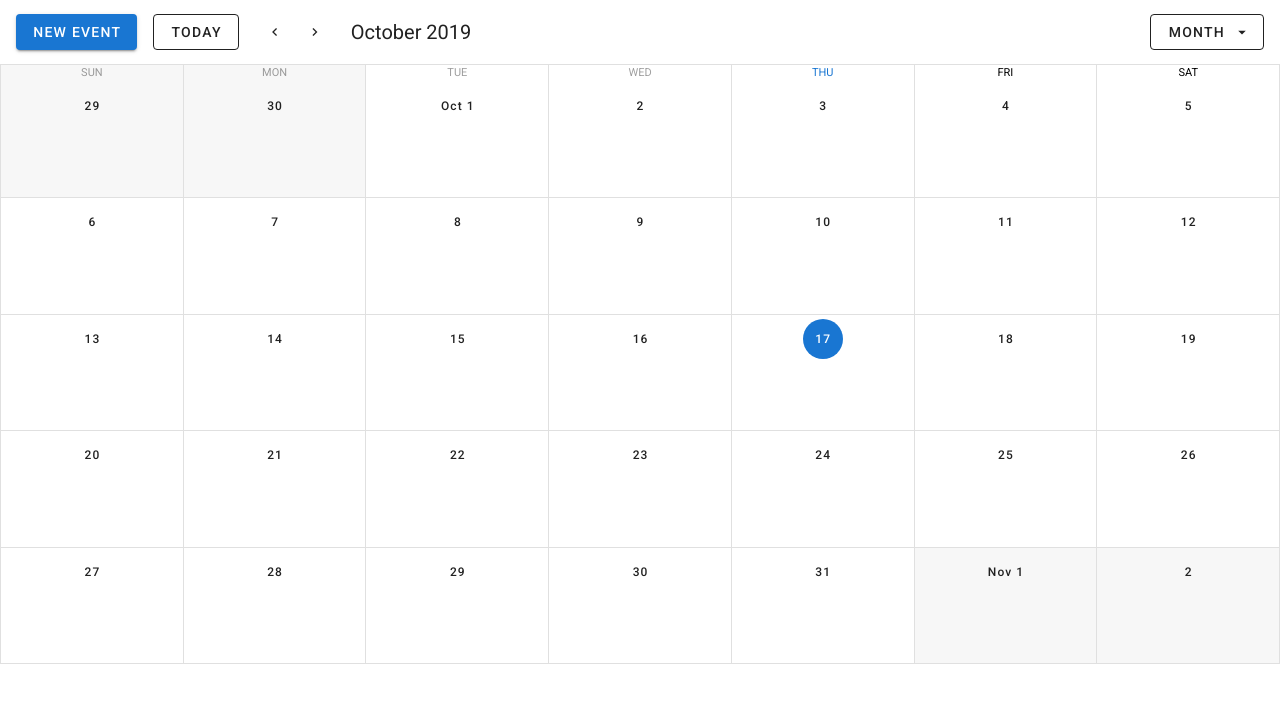
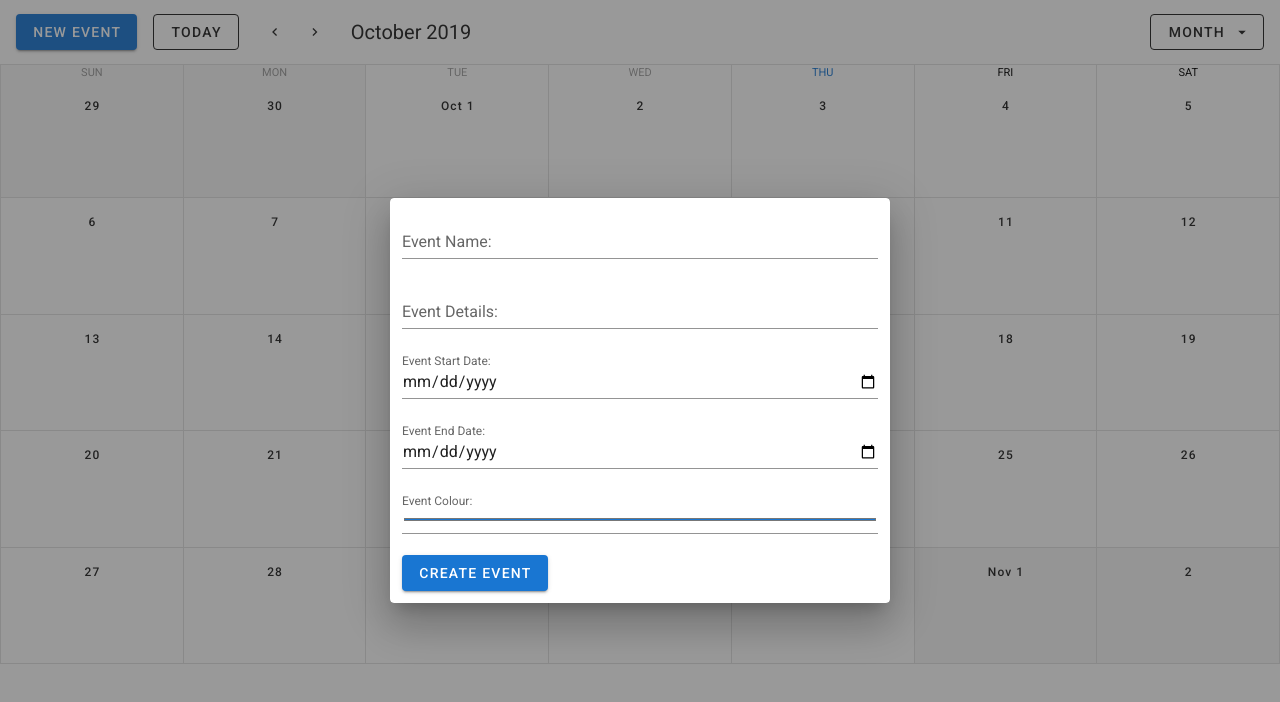
Before and after one commit to williamcameron/vuetify-calendar, a Vue app: page / in a window 1280 px wide. Both pictures are taken after a click on the button "NEW EVENT". Shown: the top 702 px of the page. Built offline with nearby package versions, Linux system fonts and the light colour scheme; no server answers; the database is empty; what vue-textarea-autosize would draw is missing.

Commit message:
add add event functionality

```diff
--- a/src/components/Calendar.vue
+++ b/src/components/Calendar.vue
@@ -44,6 +44,25 @@
           </v-menu>
         </v-toolbar>
       </v-sheet>
+
+<!-- Add event dialog !-->
+<v-dialog v-model="dialog" max-width="500">
+  <v-card>
+    <v-container>
+      <v-form @submit.prevent="addEvent">
+        <v-text-field v-model="name" type="text" label="Event Name:"></v-text-field>
+<v-text-field v-model="details" type="text" label="Event Details:"></v-text-field>
+<v-text-field v-model="start" type="date" label="Event Start Date:"></v-text-field>
+<v-text-field v-model="end" type="date" label="Event End Date:"></v-text-field>
+<v-text-field v-model="color" type="color" label="Event Colour:"></v-text-field>
+<v-btn type="submit" color="primary" class="mr-4" @click.stop="dialog=false">
+  Create Event
+</v-btn>
+      </v-form>
+    </v-container>
+  </v-card>
+</v-dialog>
+
       <v-sheet height="600">
         <v-calendar
           ref="calendar"
@@ -198,6 +217,25 @@
       });
       this.events = events;
     },
+    async addEvent() {
+      if(this.name && this.start && this.end){
+        await db.collection('calEvent').add({
+          name: this.name,
+          details: this.details,
+          start: this.start,
+          end: this.end,
+          color: this.color
+        });
+        this.getEvents();
+        this.name = "";
+        this.details = "";
+        this.start = "";
+        this.end = "";
+        this.color = "#1976d2";
+      } else {
+        alert('Name, Start Date and End date required');
+      }
+    },
     async updateEvent(ev) {
       await db.collection('calEvent').doc(this.currentlyEditing).update({
         details: ev.details
```
